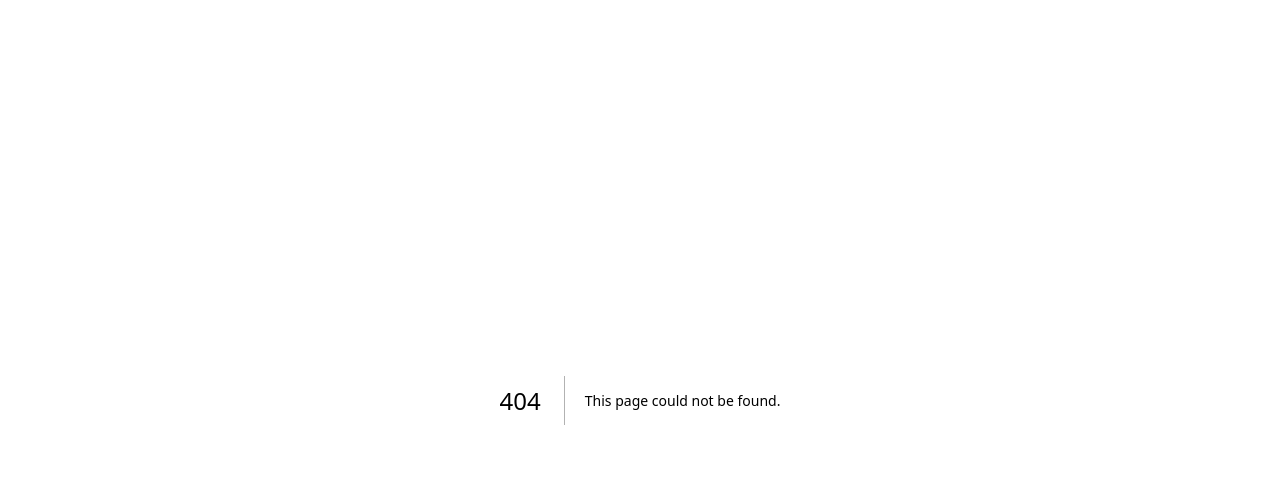
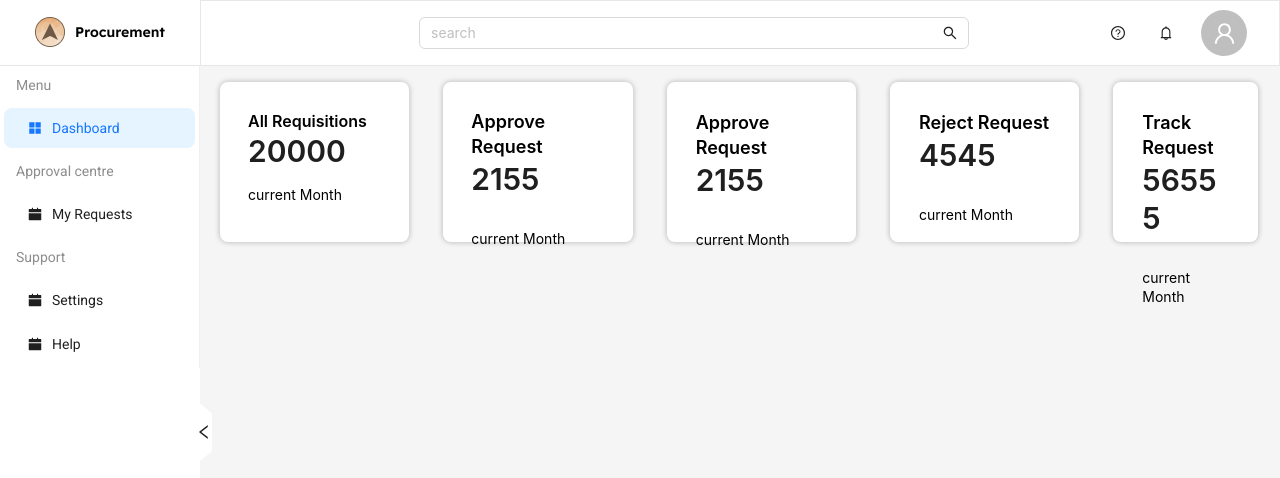
Before and after one commit to promodeagro/procurement-standalone-ui, a Next.js app: page /dashboard in a window 1280 px wide. Before the commit this address had no page. Shown: the top 478 px of the page. Built offline with nearby package versions, Linux system fonts and the light colour scheme.

Commit message:
dashboard card

```diff
--- a/src/app/(auth)/login/page.js
+++ b/src/app/(auth)/login/page.js
@@ -218,7 +218,7 @@ const Page = () => {
             </Form.Item>
 
             <Form.Item>
-              <Link href="/main">
+              <Link href="/dashboard">
                 {/* <Button
                 type="primary"
                 htmlType="submit"
--- a/src/app/main/layout.js
+++ b/src/app/dashboard/layout.js
@@ -12,6 +12,7 @@ import {
   RightOutlined,
   LeftOutlined,
   AppstoreFilled,
+  CalendarFilled
 } from "@ant-design/icons";
 import NavLogo from "../../../public/asset/NavLogo.png";
 import { useRouter } from "next/navigation";
@@ -21,6 +22,7 @@ import NavLink from "../nav-link";
 import Image from "next/image";
 
 const { Sider, Content } = Layout;
+
 
 const MainLayout = ({ children }) => {
   const [collapsed, setCollapsed] = useState(false);
@@ -45,8 +47,7 @@ const MainLayout = ({ children }) => {
           </div>
 
           {/* ... your existing Sider content */}
-          <p className="ml-2  text-sm text-gray-600">Menu</p>
-          <Menu
+          {/* <Menu
             className={`${roboto.className} relative`}
             theme="light"
             mode="inline"
@@ -60,6 +61,55 @@ const MainLayout = ({ children }) => {
               },
             ]
         }
+          /> */}
+          <Menu
+            className={`${roboto.className} relative`}
+            theme="light"
+            defaultSelectedKeys={["1"]}
+            mode="inline"
+            items={[
+              {
+                key: "g1",
+                label: "Menu",
+                type: "group",
+                children: [
+                  {
+                    key: "1",
+                    icon: <AppstoreFilled />,
+                    label: <NavLink href="/dashboard">Dashboard</NavLink>,
+                  },
+                ],
+              },
+              {
+                key: "g2",
+                label: "Approval centre",
+                type: "group",
+                children: [
+                  {
+                    key: "2",
+                    icon:<CalendarFilled />,
+                    label: "My Requests",
+                  },
+                ],
+              },
+              {
+                key: "g3",
+                label: "Support",
+                type: "group",
+                children: [
+                  {
+                    key: "3",
+                    icon:<CalendarFilled />,
+                    label: "Settings",
+                  },
+                  {
+                    key: "4",
+                    icon:<CalendarFilled />,
+                    label: "Help",
+                  },
+                ],
+              },
+            ]}
           />
           <Button
             theme="dark"
--- /dev/null
+++ b/src/app/dashboard/page.js
@@ -0,0 +1,19 @@
+"use client";
+
+import Image from "next/image";
+import { notosans } from "@/font/font";
+// importing ant d components
+import DashCards from "@/components/Cards/Cards";
+import { Divider } from "antd";
+
+const Dashboard = () => {
+  return (
+    <>
+      <div className="flex flex-row gap-9 w-full ml-4 ">
+        <DashCards />
+      </div>
+    </>
+  );
+};
+
+export default Dashboard;
--- /dev/null
+++ b/src/app/dashboard/requester/page.js
@@ -0,0 +1,9 @@
+import React from 'react'
+
+const page = () => {
+  return (
+    <div>page</div>
+  )
+}
+
+export default page
--- /dev/null
+++ b/src/components/Cards/Cards.js
@@ -0,0 +1,158 @@
+import React, { useEffect, useState } from "react";
+import { Card, Col, Progress, Row, Typography } from "antd";
+import {
+  CheckCircleOutlined,
+  IssuesCloseOutlined,
+  ClockCircleOutlined,
+  StopOutlined,
+} from "@ant-design/icons";
+// import api from "@/api";
+
+const { Title, Paragraph } = Typography;
+
+const DashCards = () => {
+  const [data, setData] = useState([]);
+  const [loading, setLoading] = useState(true);
+
+  // useEffect(() => {
+  //   const fetchData = async () => {
+  //     try {
+  //       const result = await api.get("/org_projects_overview");
+  //       setData(result.data);
+  //       console.log(result.data);
+  //     } catch (error) {
+  //       // handle error
+  //     } finally {
+  //       setLoading(false);
+  //     }
+  //   };
+
+  //   fetchData();
+  // }, []);
+
+  return (
+    <>
+    <div className=" mt-4 w-[90vw]">
+    <Row  gutter={[34, 34]} style={{ width: "100%",  }} >
+      <Col xs={24} sm={12} md={12} lg={6} xl={5}>
+        <Card
+          className="h-[10rem]"
+          bordered={false}
+          style={{
+            boxShadow: "0px 0px 5px 1px rgba(0 , 0, 0, 0.2)",
+            width: "100%",
+            padding: "4px",
+          }}
+        >
+          <div className="flex items-center justify-between">
+            <span className="text-[1rem] leading-snug text-left text-black font-semibold">
+            All Requisitions{" "}
+            </span>
+          </div>
+          <Title level={2}>20000</Title>
+
+          <Paragraph className="text-sm font-normal leading-snug text-left text-black">
+          current Month
+          </Paragraph>
+        </Card>
+      </Col>
+
+      <Col xs={24} sm={12} md={12} lg={6} xl={5}>
+        <Card
+          className="h-[10rem]"
+          style={{
+            boxShadow: "0px 0px 5px 1px rgba(0 , 0, 0, 0.2)",
+            width: "100%",
+            padding: "4px",
+          }}
+          bordered={false}
+        >
+          <div className="flex items-center justify-between">
+            <span className="text-lg leading-snug text-left text-black font-semibold">
+            Approve Request{" "}
+            </span>{" "}
+
+          </div>
+          <Title level={2}>2155</Title>
+
+          <Paragraph className="pt-4 text-sm font-normal leading-snug text-left text-black">
+          current Month
+          </Paragraph>
+        </Card>
+      </Col>
+      <Col xs={24} sm={12} md={12} lg={6} xl={5}>
+        <Card
+          className="h-[10rem]"
+          style={{
+            boxShadow: "0px 0px 5px 1px rgba(0 , 0, 0, 0.2)",
+            width: "100%",
+            padding: "5px",
+          }}
+          bordered={false}
+        >
+          <div className="flex items-center justify-between">
+            <span className="text-lg leading-snug text-left text-black font-semibold">
+            Approve Request{" "}
+            </span>{" "}
+
+          </div>
+          <Title level={2}>2155</Title>
+
+          <Paragraph className="pt-4 text-sm font-normal leading-snug text-left text-black">
+          current Month
+          </Paragraph>
+        </Card>
+      </Col>
+      <Col xs={24} sm={12} md={12} lg={6} xl={5}>
+        <Card
+          className="h-[10rem]"
+          style={{
+            boxShadow: "0px 0px 5px 1px rgba(0 , 0, 0, 0.2)",
+            width: "100%",
+            padding: "5px",
+          }}
+          bordered={false}
+        >
+          <div className="flex items-center justify-between">
+            <span className="text-lg leading-snug text-left text-black font-semibold">
+            Reject Request{" "}
+            </span>{" "}
+          </div>
+          <Title level={2}>4545</Title>
+
+          <Paragraph className="pt-4 text-sm font-normal leading-snug text-left text-black">
+          current Month
+          </Paragraph>
+        </Card>
+      </Col>
+
+      <Col xs={24} sm={12} md={12} lg={6} xl={4}>
+        <Card
+          className="h-[10rem]"
+          style={{
+            boxShadow: "0px 0px 5px 1px rgba(0 , 0, 0, 0.2)",
+            width: "100%",
+            padding: "5px",
+          }}
+          bordered={false}
+        >
+          <div className="flex items-center justify-between">
+            <span className="text-lg leading-snug text-left text-black font-semibold">
+            Track Request{" "}
+            </span>{" "}
+
+          </div>
+          <Title level={2}>56555</Title>
+          {/* <Progress type="line" percent={30} strokeWidth={16} strokeLinecap='square' strokeColor="#FF4D4F" trailColor='#F6EEFF' /> */}
+          <Paragraph className="pt-4 text-sm font-normal leading-snug text-left text-black">
+          current Month
+          </Paragraph>
+        </Card>
+      </Col>
+    </Row>
+    </div>
+    </>
+  );
+};
+
+export default DashCards;
```
Also changed, not shown: src/app/main/page.js (deleted, +0 -18 lines).
